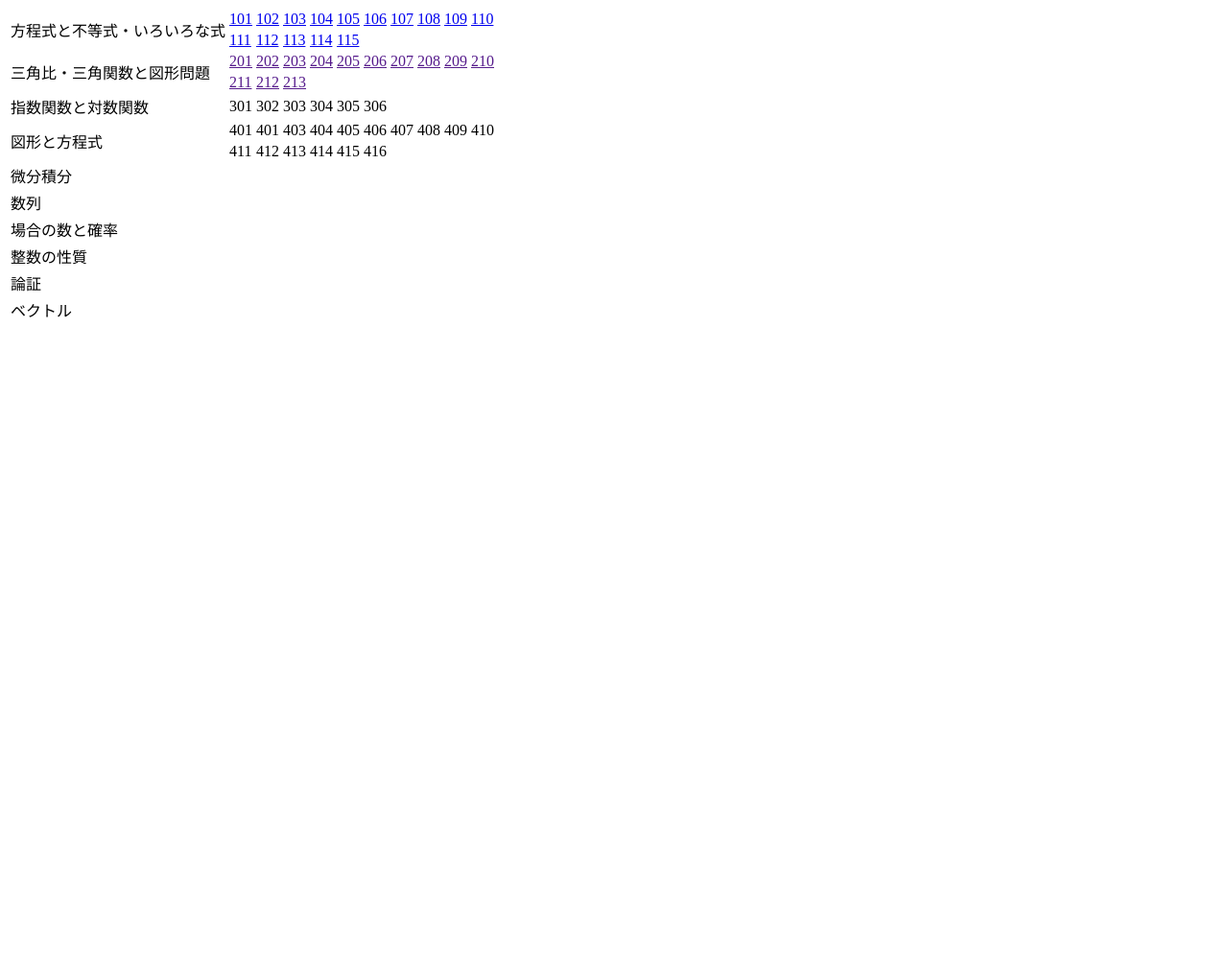
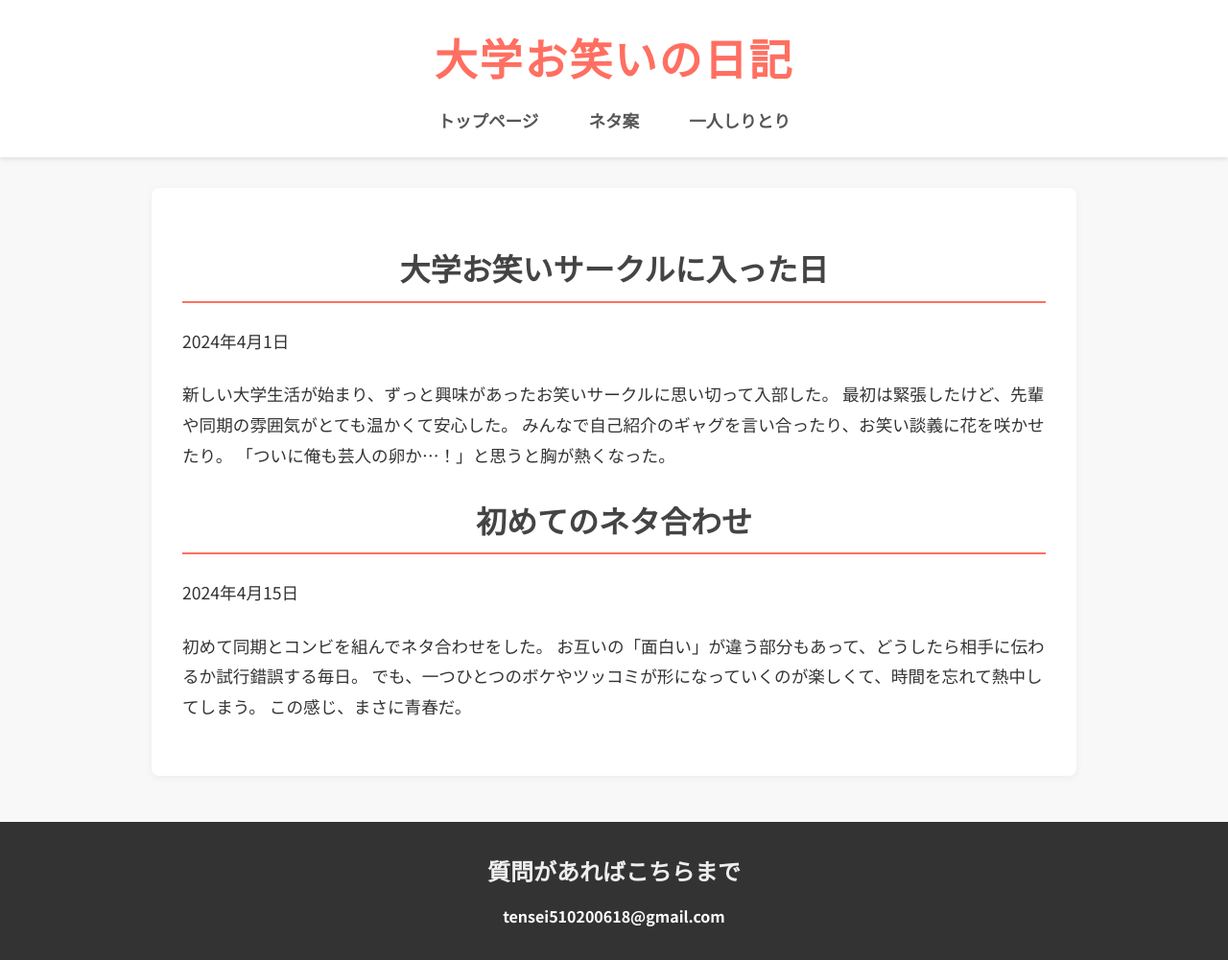
Before and after one commit to tempuraharumaki/tempuraharumaki.github.io, a plain HTML site: page section1/index.html in a window 1280 px wide. Shown: the whole page at 96% size. Before the commit the page ends 800 px from the top, so only its background shows below. Drawn offline with Linux system fonts and the light colour scheme; a web font is replaced by a local one.

Commit message:
Update index.html

```diff
--- a/section1/index.html
+++ b/section1/index.html
@@ -3,228 +3,59 @@
 <head>
     <meta charset="UTF-8">
     <meta name="viewport" content="width=device-width, initial-scale=1.0">
-    <title>上級問題精巧</title>
-    <link rel="stylesheet" href="/section1/style.css">
+    <title>大学お笑いの日記</title>
+    <link rel="stylesheet" href="../style.css">
+    <link href="https://fonts.googleapis.com/css2?family=Noto+Sans+JP:wght@400;700&display=swap" rel="stylesheet">
+    <link href="https://fonts.googleapis.com/css2?family=Playfair+Display:ital@0;1&display=swap" rel="stylesheet">
 </head>
 <body>
-    <table>
-        <tbody>
-            <tr>
-                <td colspan="5" rowspan="2">方程式と不等式・いろいろな式</td>
-                <td><a href="./section1-100/index.html#j101">101</a></td>
-                <td><a href="./section1-100/index.html#j102">102</a></td>
-                <td><a href="./section1-100/index.html#j103">103</a></td>
-                <td><a href="./section1-100/index.html#j104">104</a></td>
-                <td><a href="./section1-100/index.html#j105">105</a></td>
-                <td><a href="./section1-100/index.html#j106">106</a></td>
-                <td><a href="./section1-100/index.html#j107">107</a></td>
-                <td><a href="./section1-100/index.html#j108">108</a></td>
-                <td><a href="./section1-100/index.html#j109">109</a></td>
-                <td><a href="./section1-100/index.html#j110">110</a></td>
-            </tr>
-            <tr>
-                <td><a href="./section1-100/index.html#j111">111</a></td>
-                <td><a href="./section1-100/index.html#j112">112</a></td>
-                <td><a href="./section1-100/index.html#j113">113</a></td>
-                <td><a href="./section1-100/index.html#j114">114</a></td>
-                <td><a href="./section1-100/index.html#j115">115</a></td>
-                <td></td>
-                <td></td>
-                <td></td>
-                <td></td>
-                <td></td>
-            </tr>
-            <tr>
-                <td colspan="5" rowspan="2">三角比・三角関数と図形問題</td>
-                <td><a href="">201</a></td>
-                <td><a href="">202</a></td>
-                <td><a href="">203</a></td>
-                <td><a href="">204</a></td>
-                <td><a href="">205</a></td>
-                <td><a href="">206</a></td>
-                <td><a href="">207</a></td>
-                <td><a href="">208</a></td>
-                <td><a href="">209</a></td>
-                <td><a href="">210</a></td>
-            </tr>
-            <tr>
-                <td><a href="">211</a></td>
-                <td><a href="">212</a></td>
-                <td><a href="">213</a></td>
-                <td></td>
-                <td></td>
-                <td></td>
-                <td></td>
-                <td></td>
-                <td></td>
-                <td></td>
-            </tr>
-            <tr>
-                <td colspan="5">指数関数と対数関数
-    </td>
-                <td>301</td>
-                <td>302</td>
-                <td>303</td>
-                <td>304</td>
-                <td>305</td>
-                <td>306</td>
-                <td></td>
-                <td></td>
-                <td></td>
-                <td></td>
-            </tr>
-            <tr>
-                <td colspan="5" rowspan="2">図形と方程式</td>
-                <td>401</td>
-                <td>401</td>
-                <td>403</td>
-                <td>404</td>
-                <td>405</td>
-                <td>406</td>
-                <td>407</td>
-                <td>408</td>
-                <td>409</td>
-                <td>410</td>
-            </tr>
-            <tr>
-                <td>411</td>
-                <td>412</td>
-                <td>413</td>
-                <td>414</td>
-                <td>415</td>
-                <td>416</td>
-                <td></td>
-                <td></td>
-                <td></td>
-                <td></td>
-            </tr>
-            <tr>
-                <td colspan="5" rowspan="2">微分積分</td>
-                <td></td>
-                <td></td>
-                <td></td>
-                <td></td>
-                <td></td>
-                <td></td>
-                <td></td>
-                <td></td>
-                <td></td>
-                <td></td>
-            </tr>
-            <tr>
-                <td></td>
-                <td></td>
-                <td></td>
-                <td></td>
-                <td></td>
-                <td></td>
-                <td></td>
-                <td></td>
-                <td></td>
-                <td></td>
-            </tr>
-            <tr>
-                <td colspan="5" rowspan="2">数列</td>
-                <td></td>
-                <td></td>
-                <td></td>
-                <td></td>
-                <td></td>
-                <td></td>
-                <td></td>
-                <td></td>
-                <td></td>
-                <td></td>
-            </tr>
-            <tr>
-                <td></td>
-                <td></td>
-                <td></td>
-                <td></td>
-                <td></td>
-                <td></td>
-                <td></td>
-                <td></td>
-                <td></td>
-                <td></td>
-            </tr>
-            <tr>
-                <td colspan="5" rowspan="2">場合の数と確率</td>
-                <td></td>
-                <td></td>
-                <td></td>
-                <td></td>
-                <td></td>
-                <td></td>
-                <td></td>
-                <td></td>
-                <td></td>
-                <td></td>
-            </tr>
-            <tr>
-                <td></td>
-                <td></td>
-                <td></td>
-                <td></td>
-                <td></td>
-                <td></td>
-                <td></td>
-                <td></td>
-                <td></td>
-                <td></td>
-            </tr>
-            <tr>
-                <td colspan="5" rowspan="2">整数の性質</td>
-                <td></td>
-                <td></td>
-                <td></td>
-                <td></td>
-                <td></td>
-                <td></td>
-                <td></td>
-                <td></td>
-                <td></td>
-                <td></td>
-            </tr>
-            <tr>
-                <td></td>
-                <td></td>
-                <td></td>
-                <td></td>
-                <td></td>
-                <td></td>
-                <td></td>
-                <td></td>
-                <td></td>
-                <td></td>
-            </tr>
-            <tr>
-                <td colspan="5">論証</td>
-                <td></td>
-                <td></td>
-                <td></td>
-                <td></td>
-                <td></td>
-                <td></td>
-                <td></td>
-                <td></td>
-                <td></td>
-                <td></td>
-            </tr>
-            <tr>
-                <td colspan="5">ベクトル</td>
-                <td></td>
-                <td></td>
-                <td></td>
-                <td></td>
-                <td></td>
-                <td></td>
-                <td></td>
-                <td></td>
-                <td></td>
-                <td></td>
-            </tr>
-        </tbody>
-    </table>
+    <header>
+        <h1>大学お笑いの日記</h1>
+        <nav>
+            <ul>
+                <li><a href="../index.html">トップページ</a></li>
+                <li><a href="../section2/index.html">ネタ案</a></li>
+                <li><a href="../section3/index.html">一人しりとり</a></li>
+            </ul>
+        </nav>
+    </header>
+
+    <main class="diary-container">
+        <article class="diary-entry">
+            <h2 class="diary-title">大学お笑いサークルに入った日</h2>
+            <p class="diary-date">2024年4月1日</p>
+            <div class="diary-content">
+                <p>
+                    新しい大学生活が始まり、ずっと興味があったお笑いサークルに思い切って入部した。
+                    最初は緊張したけど、先輩や同期の雰囲気がとても温かくて安心した。
+                    みんなで自己紹介のギャグを言い合ったり、お笑い談義に花を咲かせたり。
+                    「ついに俺も芸人の卵か…！」と思うと胸が熱くなった。
+                </p>
+            </div>
+        </article>
+
+        <article class="diary-entry">
+            <h2 class="diary-title">初めてのネタ合わせ</h2>
+            <p class="diary-date">2024年4月15日</p>
+            <div class="diary-content">
+                <p>
+                    初めて同期とコンビを組んでネタ合わせをした。
+                    お互いの「面白い」が違う部分もあって、どうしたら相手に伝わるか試行錯誤する毎日。
+                    でも、一つひとつのボケやツッコミが形になっていくのが楽しくて、時間を忘れて熱中してしまう。
+                    この感じ、まさに青春だ。
+                </p>
+            </div>
+        </article>
+
+        </main>
+
+    <footer>
+        <h2>質問があればこちらまで</h2>
+        <nav>
+            <ul>
+                <li><a href="mailto:tensei510200618@gmail.com">tensei510200618@gmail.com</a></li>
+            </ul>
+        </nav>
+    </footer>
 </body>
 </html>
```
